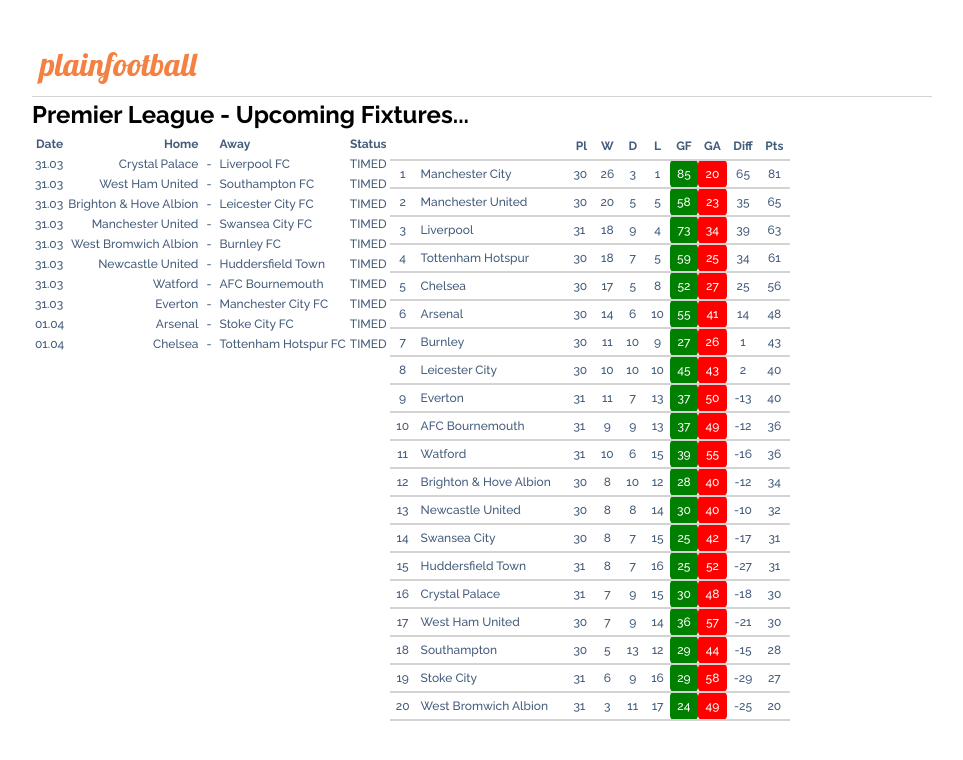
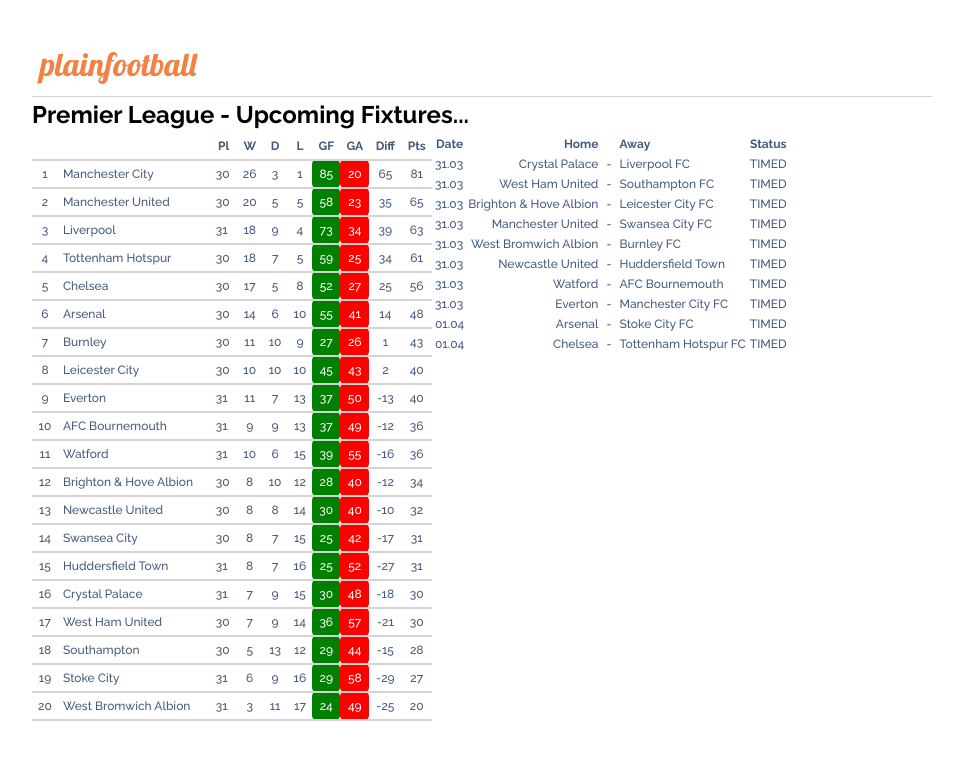
Before and after one commit to mxdws/datatable, a Jekyll site: the page built from index.html, in a window 1280 px wide. Shown: the top 760 px of the page, without its empty margins (158-1121 px from the left). Built offline with Jekyll 4.4.1, drawn with Linux system fonts in a browser that asks for light colours.

Commit message:
As before but always forget to save

```diff
--- a/index.html
+++ b/index.html
@@ -4,7 +4,6 @@
 
 <h2>Premier League - Upcoming Fixtures...</h2>
 <div class="league-summary">
+  {% include standings.html %}
   {% include nextleaguefixtures.html %}
-
-  {% include standings.html %}
 </div>
```
